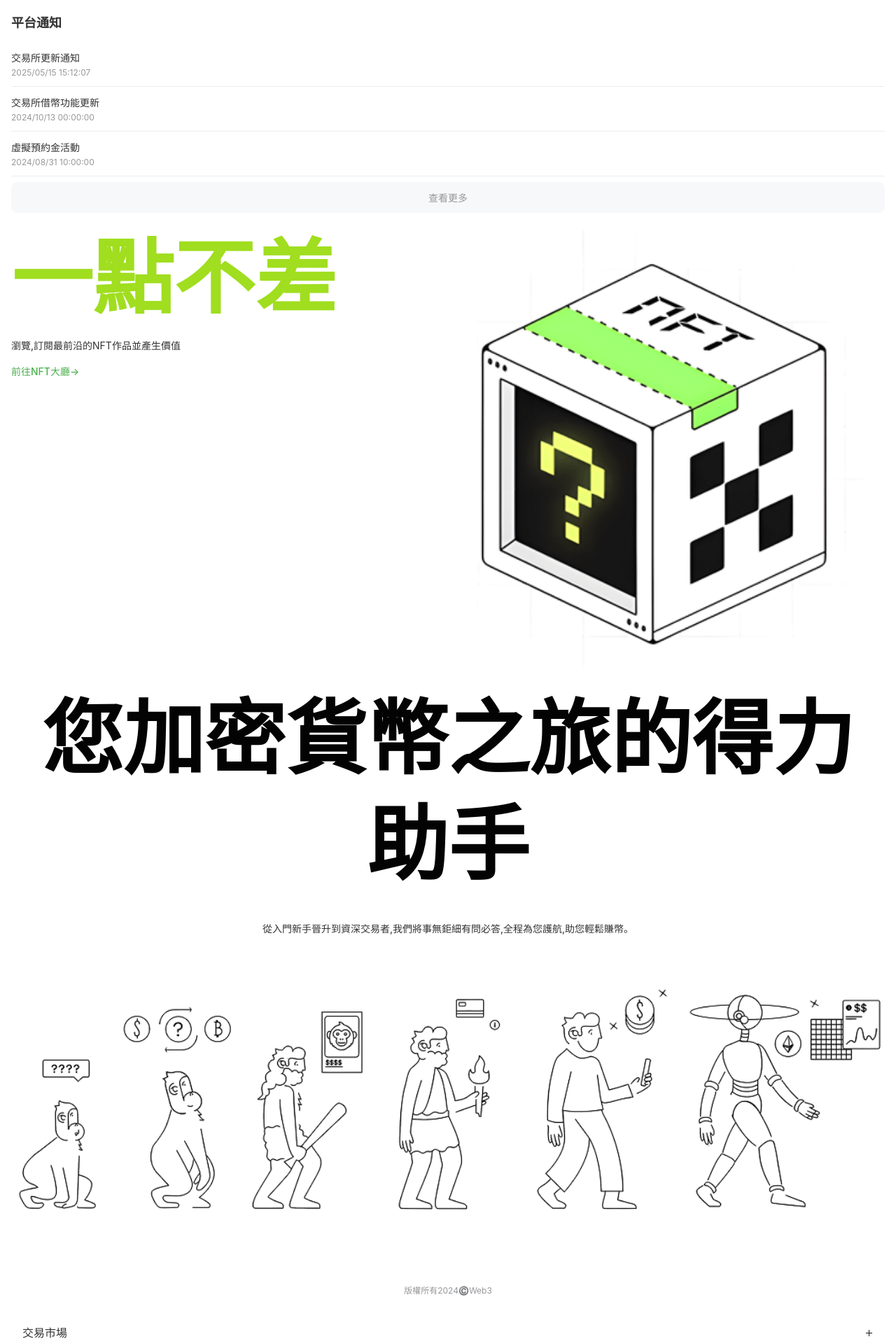
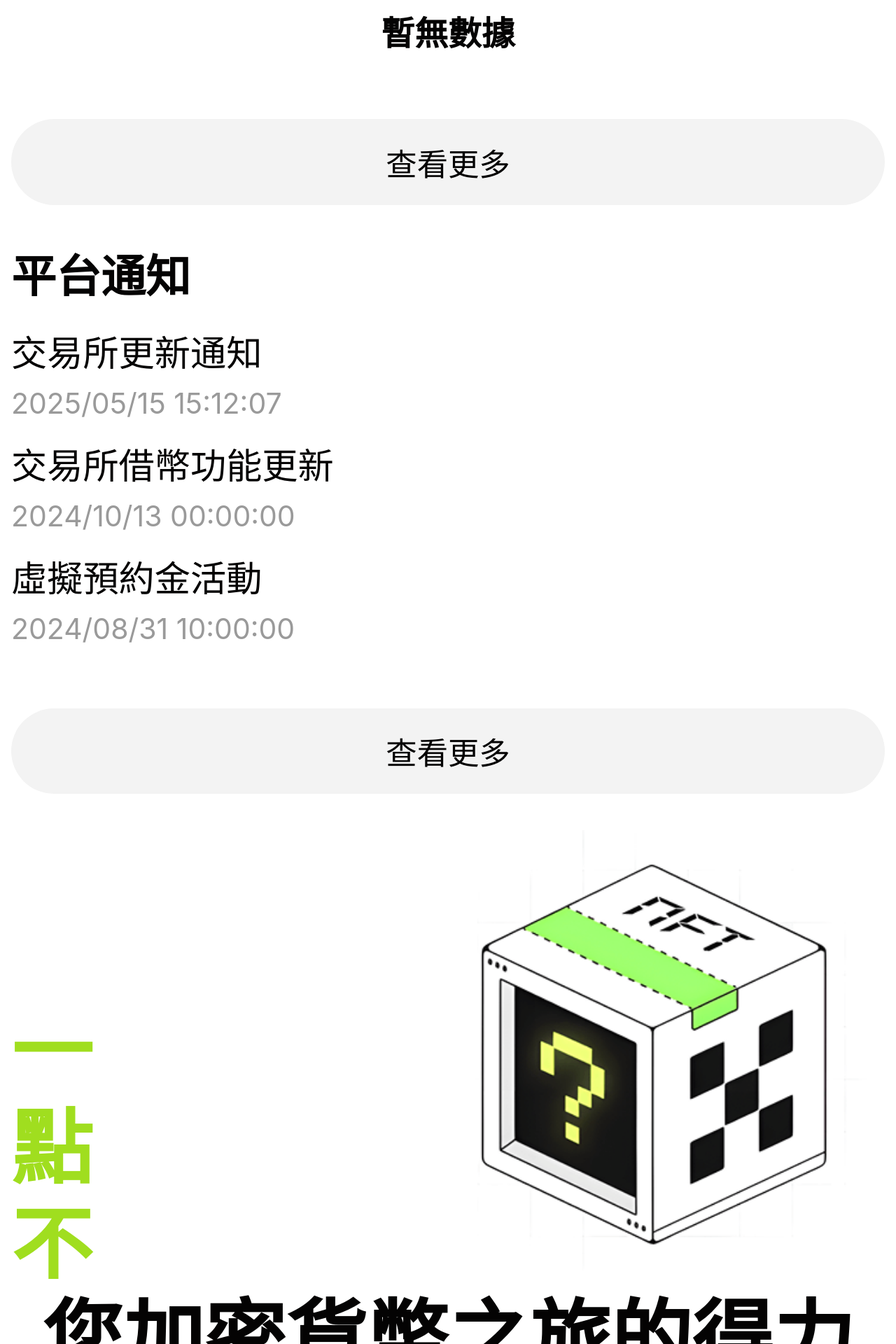
Before and after one commit to myuu69700-ship-it/web3_h5, a Vue app: page / in a window 1280 px wide. Shown: the part 2420-4340 px from the top of the page at 70% size. Built offline with nearby package versions, Linux system fonts and the light colour scheme.

Commit message:
首页底部组件样式调整

```diff
--- a/src/components/Home/MenuSection.vue
+++ b/src/components/Home/MenuSection.vue
@@ -4,7 +4,11 @@
     <div class="menu-item">
       <div class="menu-header" @click="toggleMenu('tradingMarket')">
         <span class="menu-title">{{ t("tradingMarket") }}</span>
-        <span class="menu-toggle">{{ expandedMenus.tradingMarket ? '−' : '+' }}</span>
+        <img
+          :src="expandedMenus.tradingMarket ? jianIcon : jiaIcon"
+          class="menu-toggle-icon"
+          alt=""
+        />
       </div>
       <div v-if="expandedMenus.tradingMarket" class="menu-content">
         <div class="menu-sub-item">{{ t("spot") }}</div>
@@ -17,7 +21,11 @@
     <div class="menu-item">
       <div class="menu-header" @click="toggleMenu('assetManagement')">
         <span class="menu-title">{{ t("assetManagement") }}</span>
-        <span class="menu-toggle">{{ expandedMenus.assetManagement ? '−' : '+' }}</span>
+        <img
+          :src="expandedMenus.assetManagement ? jianIcon : jiaIcon"
+          class="menu-toggle-icon"
+          alt=""
+        />
       </div>
       <div v-if="expandedMenus.assetManagement" class="menu-content">
         <div class="menu-sub-item">{{ t("myAssets") }}</div>
@@ -32,7 +40,11 @@
     <div class="menu-item">
       <div class="menu-header" @click="toggleMenu('financialManagement')">
         <span class="menu-title">{{ t("financialManagement") }}</span>
-        <span class="menu-toggle">{{ expandedMenus.financialManagement ? '−' : '+' }}</span>
+        <img
+          :src="expandedMenus.financialManagement ? jianIcon : jiaIcon"
+          class="menu-toggle-icon"
+          alt=""
+        />
       </div>
       <div v-if="expandedMenus.financialManagement" class="menu-content">
         <div class="menu-sub-item">{{ t("products") }}</div>
@@ -43,7 +55,11 @@
     <div class="menu-item">
       <div class="menu-header" @click="toggleMenu('support')">
         <span class="menu-title">{{ t("support") }}</span>
-        <span class="menu-toggle">{{ expandedMenus.support ? '−' : '+' }}</span>
+        <img
+          :src="expandedMenus.support ? jianIcon : jiaIcon"
+          class="menu-toggle-icon"
+          alt=""
+        />
       </div>
       <div v-if="expandedMenus.support" class="menu-content">
         <div class="menu-sub-item">{{ t("newbieTutorial") }}</div>
@@ -55,7 +71,11 @@
     <div class="menu-item">
       <div class="menu-header" @click="toggleMenu('policies')">
         <span class="menu-title">{{ t("policies") }}</span>
-        <span class="menu-toggle">{{ expandedMenus.policies ? '−' : '+' }}</span>
+        <img
+          :src="expandedMenus.policies ? jianIcon : jiaIcon"
+          class="menu-toggle-icon"
+          alt=""
+        />
       </div>
       <div v-if="expandedMenus.policies" class="menu-content">
         <div class="menu-sub-item">{{ t("termsOfService") }}</div>
@@ -69,6 +89,8 @@
 <script setup>
 import { ref } from "vue";
 import { useI18n } from "@/i18n";
+import jiaIcon from "@/assets/images/jia.svg";
+import jianIcon from "@/assets/images/jian.svg";
 
 const { t } = useI18n();
 
@@ -78,7 +100,7 @@ const expandedMenus = ref({
   assetManagement: false,
   financialManagement: false,
   support: false,
-  policies: false
+  policies: false,
 });
 
 // 切换菜单展开/折叠
@@ -107,16 +129,19 @@ const toggleMenu = (menuName) => {
       user-select: none;
 
       .menu-title {
+        display: flex;
+        align-items: center;
+        justify-content: center;
+        font-size: 4.26667vw;
         font-size: 16px;
         font-weight: 500;
-        color: #323233;
+        color: #040303;
       }
 
-      .menu-toggle {
-        font-size: 20px;
-        color: #323233;
-        font-weight: 300;
-        line-height: 1;
+      .menu-toggle-icon {
+        width: 3.2vw;
+        height: 3.2vw;
+        object-fit: contain;
       }
     }
 
--- a/src/components/Home/TabSection.vue
+++ b/src/components/Home/TabSection.vue
@@ -48,10 +48,7 @@
             <div class="price-value">{{ coin.price }}</div>
             <div class="price-usd">${{ coin.price }}</div>
           </div>
-          <div
-            class="coin-change"
-            :class="coin.change >= 0 ? 'up' : 'down'"
-          >
+          <div class="coin-change" :class="coin.change >= 0 ? 'up' : 'down'">
             {{ coin.change >= 0 ? "+" : "" }}{{ coin.change }}%
           </div>
         </div>
@@ -366,19 +363,23 @@ const goToMarket = () => {
       flex-direction: column;
       align-items: center;
       justify-content: center;
-      padding: 60px 20px;
+      padding: 20px;
       text-align: center;
 
       .no-data-icon {
-        width: 120px;
-        height: 120px;
-        margin-bottom: 16px;
-        opacity: 0.6;
+        width: 24.26667vw;
+        height: 24.26667vw;
+        // margin-bottom: 16px;
       }
 
       .no-data-text {
-        font-size: 14px;
-        color: #969799;
+        font-weight: 700;
+        color: #040303;
+        font-size: 3.73333vw;
+        height: 8vw;
+        line-height: 8vw;
+        text-align: center;
+        width: 53.33333vw;
       }
     }
   }
@@ -460,13 +461,17 @@ const goToMarket = () => {
   }
 
   .view-more-btn {
-    text-align: center;
-    padding: 12px;
-    margin-top: 8px;
-    background-color: #f7f8fa;
-    border-radius: 8px;
-    color: #969799;
-    font-size: 14px;
+    display: flex;
+    justify-content: center;
+    align-items: center;
+    gap: 0.53333vw;
+    background-color: #f3f3f3;
+    width: 100%;
+    height: 9.6vw;
+    margin: 4vw auto;
+    border-radius: 6.4vw;
+    color: #040303;
+    font-size: 3.46667vw;
     cursor: pointer;
   }
 }
--- a/src/views/Home.vue
+++ b/src/views/Home.vue
@@ -419,37 +419,47 @@ const handleQuickBuy = () => {
   margin-top: 24px;
 
   .section-title {
-    font-size: 18px;
-    font-weight: bold;
-    color: #323233;
+    font-size: 5vw;
+    color: #040303;
+    font-weight: 900;
     margin-bottom: 16px;
   }
 
   .notification-item {
     padding: 12px 0;
-    border-bottom: 1px solid #ebedf0;
-
+    // border-bottom: 1px solid #ebedf0;
     .notification-text {
-      font-size: 14px;
-      color: #323233;
-      margin-bottom: 4px;
+      width: 100%;
+      font-size: 4vw;
+      color: #040303;
+      font-weight: 500;
+      overflow: hidden;
+      text-overflow: ellipsis;
+      white-space: nowrap;
+      margin-bottom: 1vw;
     }
 
     .notification-time {
-      font-size: 12px;
-      color: #969799;
+      font-size: 3.2vw;
+      color: #9a9a9a;
+      margin-top: 0.53333vw;
     }
   }
 
   .view-more-btn {
-    text-align: center;
-    padding: 12px;
-    margin-top: 8px;
-    background-color: #f7f8fa;
-    border-radius: 8px;
-    color: #969799;
-    font-size: 14px;
+    display: flex;
+    justify-content: center;
+    align-items: center;
+    gap: 0.53333vw;
+    background-color: #f3f3f3;
+    width: 100%;
+    height: 9.6vw;
+    margin: 4vw auto;
+    border-radius: 6.4vw;
+    color: #040303;
+    font-size: 3.46667vw;
     cursor: pointer;
+    margin-top: 6vw;
   }
 }
 
@@ -483,12 +493,15 @@ const handleQuickBuy = () => {
     display: flex;
     align-items: flex-start;
     justify-content: space-between;
+    align-items: center;
     gap: 16px;
     position: relative;
   }
 
   .promo-left {
-    flex: 1;
+    // flex: 1;
+    width: 142.5px;
+    height: 149px;
     display: flex;
     flex-direction: column;
     gap: 8px;
@@ -502,18 +515,18 @@ const handleQuickBuy = () => {
   }
 
   .promo-description {
-    font-size: 14px;
-    color: #323233;
-    line-height: 1.5;
-    margin-top: 8px;
+    color: #040303;
+    font-size: 3.73333vw;
+    line-height: 1.6;
   }
 
   .promo-cta {
-    font-size: 14px;
-    color: #4caf50;
-    font-weight: 500;
-    margin-top: 8px;
-    cursor: pointer;
+    background: none;
+    border: none;
+    padding: 0;
+    font-size: 4.26667vw;
+    color: #a0de1f;
+    text-align: left;
   }
 
   .promo-copyright {
@@ -527,7 +540,6 @@ const handleQuickBuy = () => {
     display: flex;
     align-items: center;
     justify-content: center;
-
   }
 
   .nft-image {
@@ -543,11 +555,10 @@ const handleQuickBuy = () => {
   background-color: #fff;
 
   .description-text {
-    font-size: 14px;
-    color: #323233;
-    line-height: 1.6;
+    margin-top: 3.73333vw;
     text-align: center;
-    margin-bottom: 24px;
+    color: #acacac;
+    font-size: 3.73333vw;
     padding: 0 16px;
   }
 
@@ -563,14 +574,15 @@ const handleQuickBuy = () => {
       max-width: 100%;
       height: auto;
       object-fit: contain;
+      display: block;
+      margin-top: 5.33333vw;
+      margin-bottom: 10vw;
     }
   }
 
   .copyright-text {
-    font-size: 12px;
-    color: #969799;
-    text-align: center;
-    margin-bottom: 24px;
+    color: #0a0b0d;
+    font-size: 3.2vw;
   }
 }
 
```
Also changed, not shown: src/assets/images/jia.svg (added), src/assets/images/jian.svg (added).
